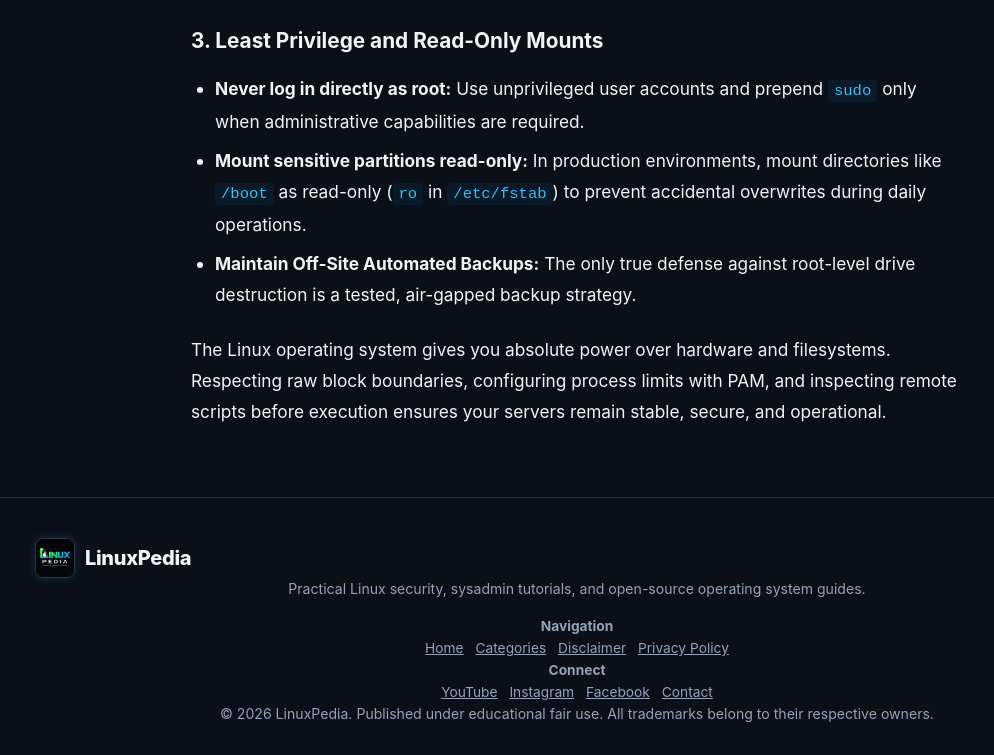
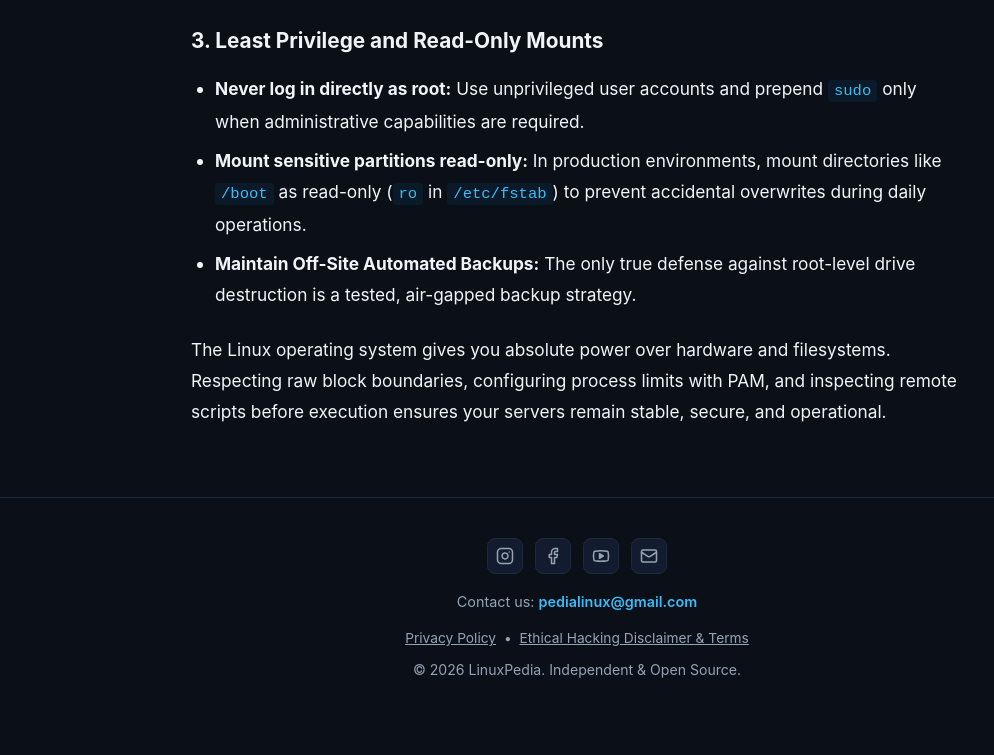
Before and after one commit to pedialinux/linuxpedia, a plain HTML site: page deadly-linux-commands-explained.html in a window 1280 px wide. Shown: the part 5589-6344 px from the top of the page, without its empty margins (63-1057 px from the left). After the commit the page ends 6301 px from the top, so only its background shows below. Drawn offline with Linux system fonts and the light colour scheme.

Commit message:
Add files via upload

```diff
--- a/deadly-linux-commands-explained.html
+++ b/deadly-linux-commands-explained.html
@@ -347,42 +347,45 @@ alias mv='mv -i'</code></pre>
 
     </div>
 
-    <!-- Back to Top Floating Button -->
-    <button id="back-to-top" class="back-to-top" aria-label="Back to top">↑</button>
-
   </main>
 
   <!-- Footer -->
   <footer>
-    <div class="container footer-content">
-      <div class="footer-brand">
-        <a href="index.html" class="logo">
-          <img src="logo.jpg" alt="LinuxPedia Logo" class="logo-img">
-          <span class="logo-text">LinuxPedia</span>
+    <div class="container">
+      <div class="footer-socials">
+        <a href="https://www.instagram.com/pedialinux/" target="_blank" rel="noopener noreferrer" class="social-btn instagram" title="Follow LinuxPedia on Instagram" aria-label="Instagram">
+          <svg width="18" height="18" viewBox="0 0 24 24" fill="none" stroke="currentColor" stroke-width="2" stroke-linecap="round" stroke-linejoin="round"><rect x="2" y="2" width="20" height="20" rx="5" ry="5"></rect><path d="M16 11.37A4 4 0 1 1 12.63 8 4 4 0 0 1 16 11.37z"></path><line x1="17.5" y1="6.5" x2="17.51" y2="6.5"></line></svg>
         </a>
-        <p>Practical Linux security, sysadmin tutorials, and open-source operating system guides.</p>
+        <a href="https://www.facebook.com/pedialinux" target="_blank" rel="noopener noreferrer" class="social-btn facebook" title="Follow LinuxPedia on Facebook" aria-label="Facebook">
+          <svg width="18" height="18" viewBox="0 0 24 24" fill="none" stroke="currentColor" stroke-width="2" stroke-linecap="round" stroke-linejoin="round"><path d="M18 2h-3a5 5 0 0 0-5 5v3H7v4h3v8h4v-8h3l1-4h-4V7a1 1 0 0 1 1-1h3z"></path></svg>
+        </a>
+        <a href="https://www.youtube.com/channel/UCaPm5MMOKsJ3Swpit-ul9aA" target="_blank" rel="noopener noreferrer" class="social-btn youtube" title="Follow LinuxPedia on YouTube" aria-label="YouTube">
+          <svg width="18" height="18" viewBox="0 0 24 24" fill="none" stroke="currentColor" stroke-width="2" stroke-linecap="round" stroke-linejoin="round">
+            <path d="M2.5 17a24.12 24.12 0 0 1 0-10 2 2 0 0 1 1.4-1.4 49.56 49.56 0 0 1 16.2 0A2 2 0 0 1 21.5 7a24.12 24.12 0 0 1 0 10 2 2 0 0 1-1.4 1.4 49.55 49.55 0 0 1-16.2 0A2 2 0 0 1 2.5 17"/>
+            <polygon points="10 15 15 12 10 9" fill="currentColor"/>
+          </svg>
+        </a>
+        <a href="mailto:pedialinux@gmail.com" class="social-btn email" title="Contact Us: pedialinux@gmail.com" aria-label="Email">
+          <svg width="18" height="18" viewBox="0 0 24 24" fill="none" stroke="currentColor" stroke-width="2" stroke-linecap="round" stroke-linejoin="round"><rect width="20" height="16" x="2" y="4" rx="2"/><path d="m22 7-8.97 5.7a1.94 1.94 0 0 1-2.06 0L2 7"/></svg>
+        </a>
+      </div>
+      <div class="footer-contact">
+        Contact us: <a href="mailto:pedialinux@gmail.com">pedialinux@gmail.com</a>
       </div>
       <div class="footer-links">
-        <div class="footer-col">
-          <h4>Navigation</h4>
-          <a href="index.html">Home</a>
-          <a href="index.html#categories">Categories</a>
-          <a href="disclaimer.html">Disclaimer</a>
-          <a href="privacy.html">Privacy Policy</a>
-        </div>
-        <div class="footer-col">
-          <h4>Connect</h4>
-          <a href="https://youtube.com/@LinuxPedia" target="_blank" rel="noopener">YouTube</a>
-          <a href="https://instagram.com/pedialinux" target="_blank" rel="noopener">Instagram</a>
-          <a href="https://facebook.com/pedialinux" target="_blank" rel="noopener">Facebook</a>
-          <a href="mailto:pedialinux@gmail.com">Contact</a>
-        </div>
+        <a href="privacy.html">Privacy Policy</a> &bull;
+        <a href="disclaimer.html">Ethical Hacking Disclaimer &amp; Terms</a>
       </div>
-    </div>
-    <div class="container footer-bottom">
-      <p>&copy; 2026 LinuxPedia. Published under educational fair use. All trademarks belong to their respective owners.</p>
+      <p style="margin-top: 10px;">&copy; 2026 LinuxPedia. Independent &amp; Open Source.</p>
     </div>
   </footer>
+
+  <!-- Floating Back to Top Button -->
+  <button id="back-to-top" class="back-to-top" title="Scroll to top" aria-label="Scroll to top">
+    <svg width="20" height="20" viewBox="0 0 24 24" fill="none" stroke="currentColor" stroke-width="2.5" stroke-linecap="round" stroke-linejoin="round">
+      <path d="m18 15-6-6-6 6"/>
+    </svg>
+  </button>
 
   <script src="script.js"></script>
 </body>
```
